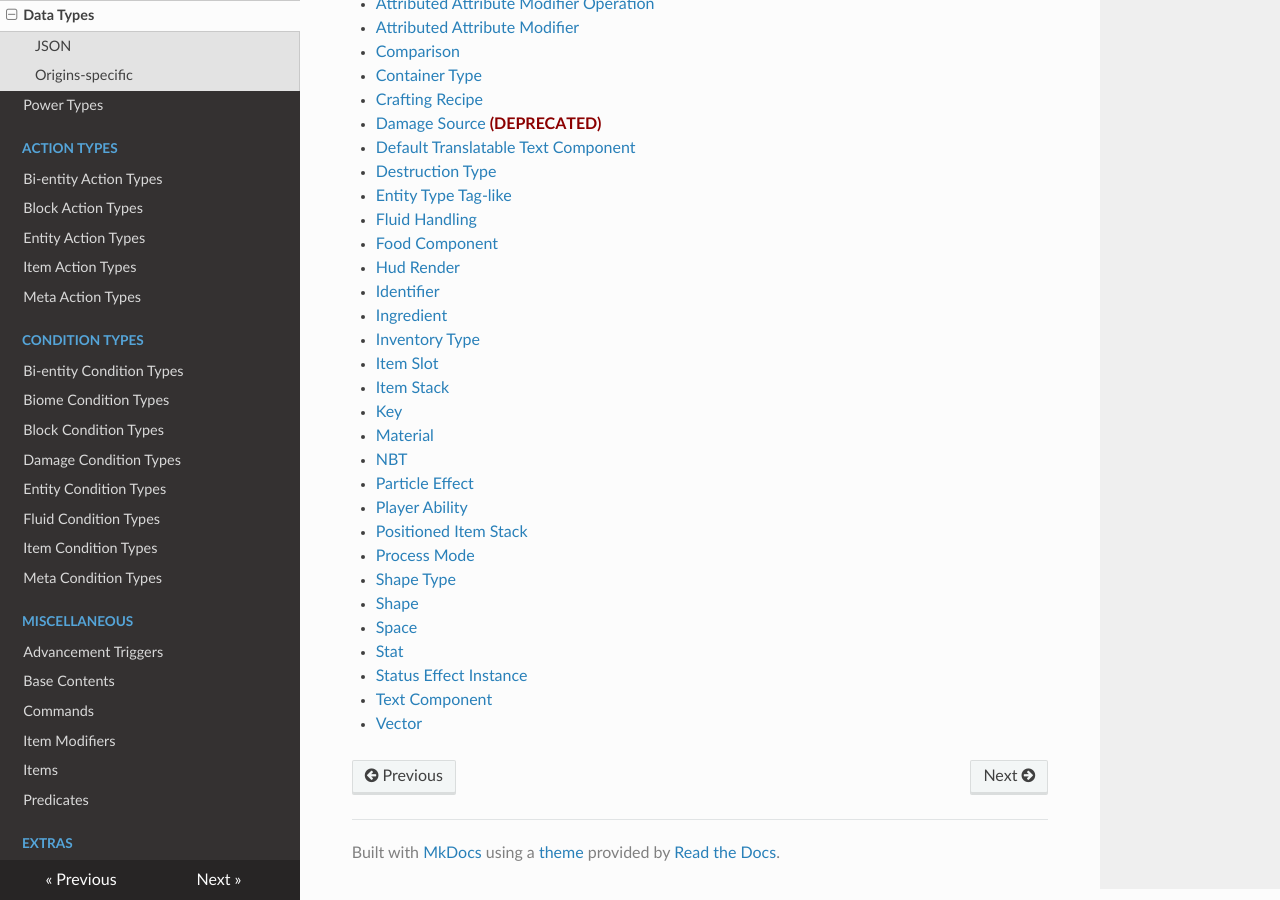
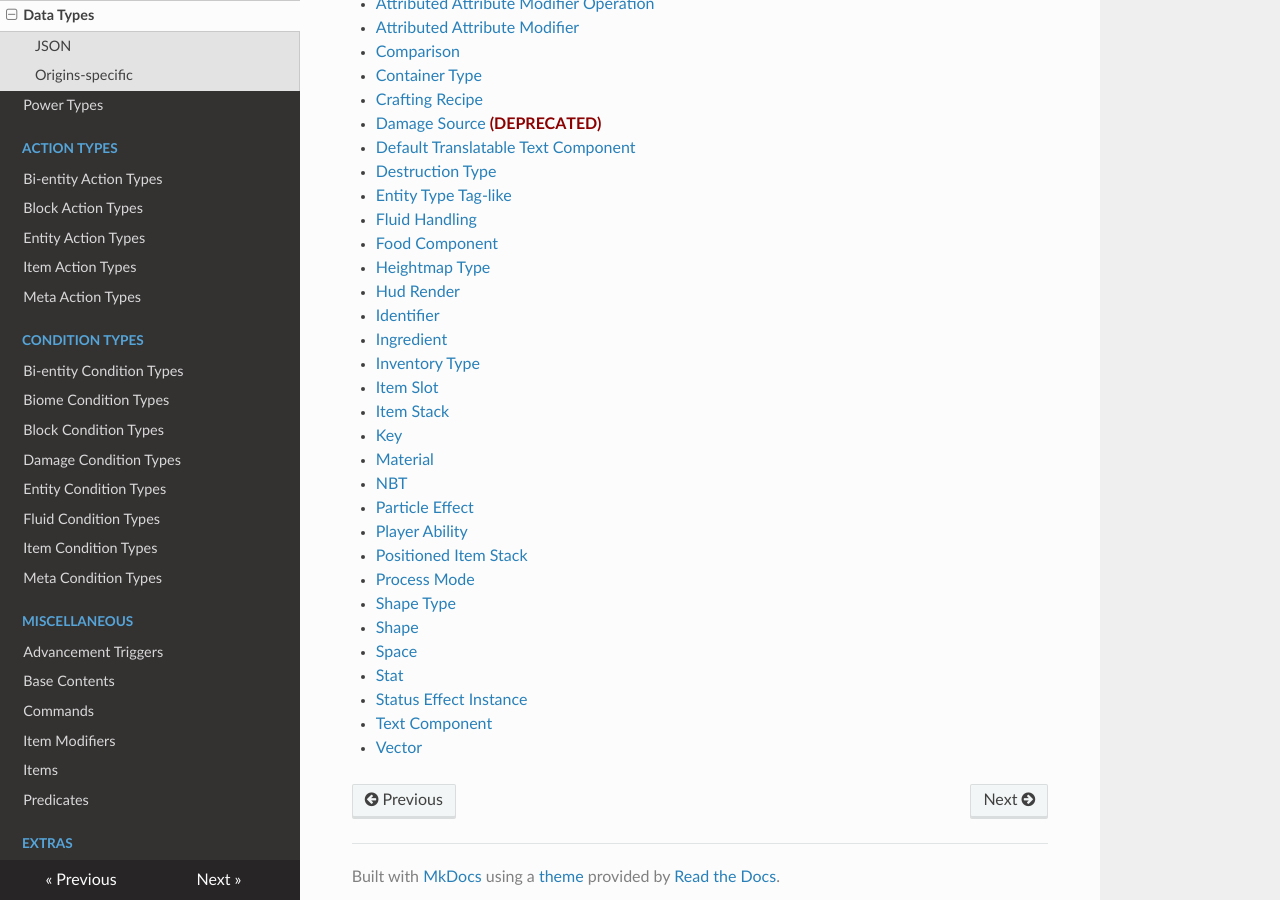
Before and after one commit to apace100/origins-docs, an MkDocs documentation site: the page built from docs/types/data_types.md, in a window 1280 px wide and 900 px high, scrolled down 604 px. Built offline with MkDocs 1.6.1, drawn with Linux system fonts in a browser that asks for light colours; nearby versions of some CDN libraries.

Commit message:
Fixed `heightmap_type` data type not included in data types

```diff
--- a/docs/types/data_types.md
+++ b/docs/types/data_types.md
@@ -34,6 +34,7 @@ Data types are used everywhere in the JSON files. Every field in a JSON has to h
 * [Entity Type Tag-like](data_types/entity_type_taglike.md)
 * [Fluid Handling](data_types/fluid_handling.md)
 * [Food Component](data_types/food_component.md)
+* [Heightmap Type](data_types/heightmap_type.md)
 * [Hud Render](data_types/hud_render.md)
 * [Identifier](data_types/identifier.md)
 * [Ingredient](data_types/ingredient.md)
```
